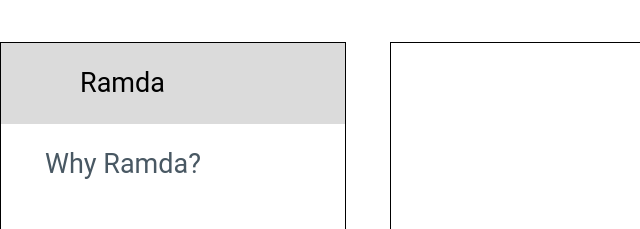
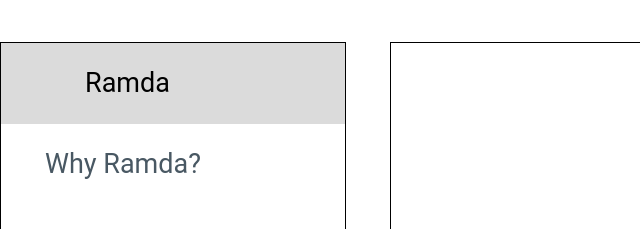
Before and after one commit to Xrustja/My-Step-Project, a plain HTML site: page Homework 2 Ramda/index.html in a window 1280 px wide. In both pictures the pointer is over the link 195 px from the left and 356 px from the top of the page. Shown: the part 273-502 px from the top of the page, 0-640 px from the left. Drawn offline with Linux system fonts and the light colour scheme.

Commit message:
Final version (used another, easier, way to do animation for right meny)

```diff
--- a/Homework 2 Ramda/style.css
+++ b/Homework 2 Ramda/style.css
@@ -95,16 +95,17 @@
 .left-menu-link {
     text-decoration: none;
     color: #495863;
-    -moz-transition: all 0.5s ease-in-out;
-    -o-transition: all 0.5s ease-in-out;
-    -webkit-transition: all 0.0s ease-in-out;
+    /*-moz-transition: all 0.5s ease-in-out;*/
+    /*-o-transition: all 0.5s ease-in-out;*/
+    /*-webkit-transition: all 0.0s ease-in-out;*/
     display: block;
 }
 
 .left-menu-list-item:hover .left-menu-link {
-    -webkit-transform: translate(35px, 0);
-    -moz-transform: translate(35px, 0);
-    -o-transform: translate(35px, 0);
+    padding-left: 40px;
+    /*-webkit-transform: translate(35px, 0);*/
+    /*-moz-transform: translate(35px, 0);*/
+    /*-o-transform: translate(35px, 0);*/
     color: black;
 }
 
```
